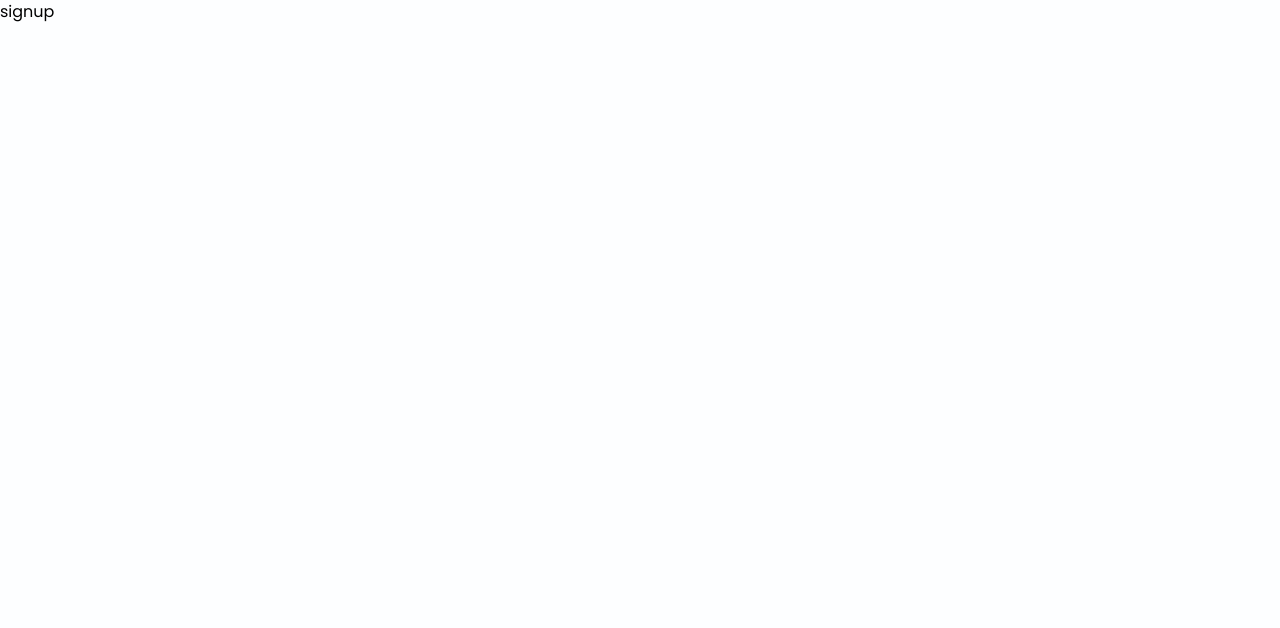
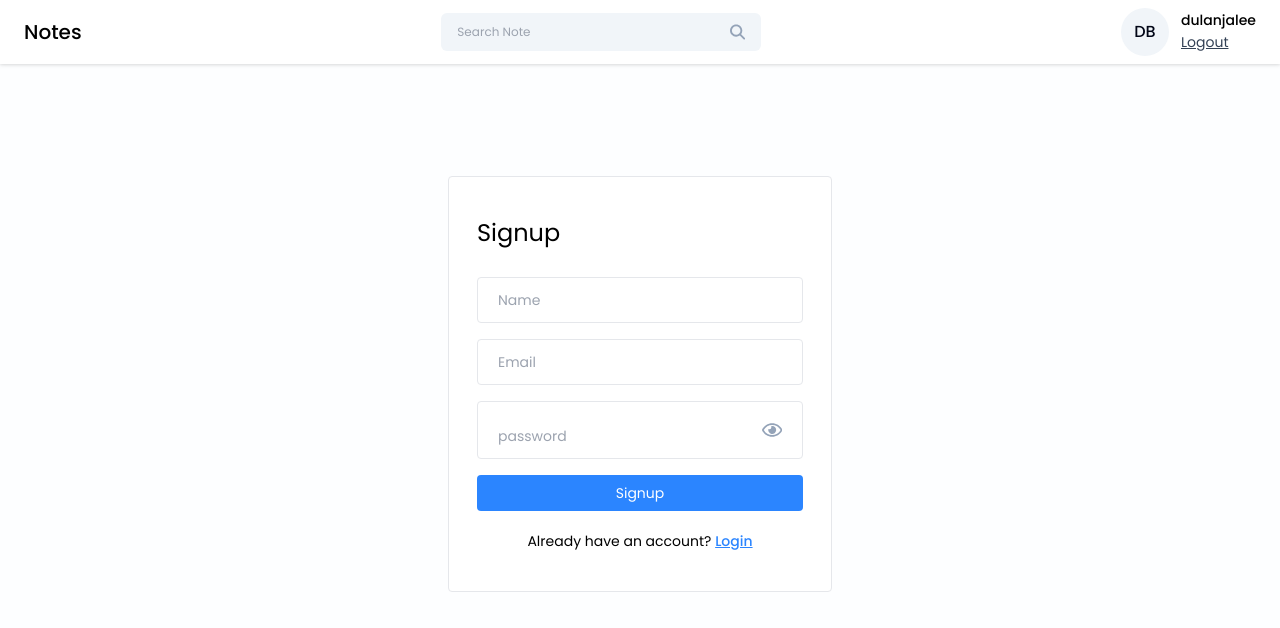
Before and after one commit to YakkaR1234/NotePad, a React (Vite) app in the folder frontend/notes-app/: page /signup in a window 1280 px wide. Shown: the top 628 px of the page. Built offline with nearby package versions, Linux system fonts and the light colour scheme.

Commit message:
FrontendDone-01

```diff
--- a/frontend/notes-app/package.json
+++ b/frontend/notes-app/package.json
@@ -13,6 +13,8 @@
     "react": "^18.3.1",
     "react-dom": "^18.3.1",
     "react-icons": "^5.2.1",
+    "react-modal": "^3.16.1",
+    "react-model": "^4.3.1",
     "react-router-dom": "^6.25.1"
   },
   "devDependencies": {
--- /dev/null
+++ b/frontend/notes-app/src/Pages/Home/AddEditNotes.jsx
@@ -0,0 +1,37 @@
+import TagInput from "../../components/input/TagInput";
+
+const AddEditNotes = () => {
+    return (
+      <div>
+        <div className="flex flex-col gap-2">
+          <label className="input-label">TITLE</label>
+          <input
+            type="text"
+            className="input-box text-2xl text-slate-950 outline-none"
+            placeholder="Go to the gym"
+          />
+        </div>
+
+        <div className="flex flex-col gap-2 mt-4">
+          <label className="input-label">CONTENT</label>
+          <textarea
+            type="text"
+            className="input-box text-sm text-slate-950 outline-none bg-slate-50 p-2 rounded"
+            placeholder="Content"
+            rows={10}
+          />
+        </div>
+
+        <div className="mt-3">
+          <label className="input-label">TAGS</label>
+          <TagInput/>
+        </div>
+
+        <button className="btn-primary font-medium mt-5 p-3" onClick={() => {}}>
+          ADD
+        </button>
+      </div>
+    );
+  };
+
+  export default AddEditNotes;
--- a/frontend/notes-app/src/Pages/Home/Home.jsx
+++ b/frontend/notes-app/src/Pages/Home/Home.jsx
@@ -1,11 +1,67 @@
+import { MdAdd } from "react-icons/md";
+import NoteCard from "../../components/Cards/NoteCard";
+import Navbar from "../../components/Navbar/navbar";
+import AddEditNotes from "./AddEditNotes";
+import { useState } from "react";
+import Modal from "react-modal";
+
+
 
 const Home = () => {
+  const [openAddEditModal, setOpenAddEditModal] = useState({
+    isShown: false,
+    type: "add",
+    data: null,
+  });
+
+  const handleOpenModal = () => {
+    setOpenAddEditModal({ isShown: true, type: "add", data: null });
+  };
+
+  const handleCloseModal = () => {
+    setOpenAddEditModal({ isShown: false, type: "add", data: null });
+  };
+
   return (
-    <div>
-        <h1>home</h1>
+    <>
+      <Navbar />
 
-    </div>
-  )
+      <div className="container mx-auto">
+        <div className="grid grid-cols-3 gap-4 mt-8">
+          <NoteCard
+            title="Sample Note"
+            date="July 27, 2024"
+            content="This is a sample note content"
+            tags={["#yakka"]}
+            isPinned={true}
+            onEdit={() => {}}
+            onDelete={() => {}}
+            onPinNote={() => {}}
+          />
+        </div>
+      </div>
+      <button
+        className="w-16 h-16 flex items-center justify-center rounded-2xl bg-primary hover:bg-blue-600 absolute right-10 bottom-10"
+        onClick={handleOpenModal}
+      >
+        <MdAdd className="text-[32px] text-white" />
+      </button>
+
+      <Modal
+        isOpen={openAddEditModal.isShown}
+        onRequestClose={handleCloseModal}
+        style={{
+          overlay: {
+            backgroundColor: "rgba(0,0,0,0.2)",
+          },
+        }}
+        className="w-[40%] max-h-3/4 bg-white rounded-md mx-auto mt-14 p-5 overflow-scroll"
+        contentLabel="Add or Edit Note"
+      >
+        <AddEditNotes />
+      </Modal>
+    </>
+  );
 }
 
-export default Home
+export default Home;
--- a/frontend/notes-app/src/Pages/Signup/Signup.jsx
+++ b/frontend/notes-app/src/Pages/Signup/Signup.jsx
@@ -1,11 +1,82 @@
+import { useState } from "react";
+import Navbar from "../../components/Navbar/navbar";
+import PasswordInput from "../../components/input/PasswordInput";
+import { Link } from "react-router-dom";
+import { validateEmail } from "../../utils/helper";
 
 const Signup = () => {
+  const [username, setUserName] = useState("");
+  const [email, setEmail] = useState("");
+  const [password, setPassword] = useState("");
+  const [error, setError] = useState("");
+
+  const handleSignup = async (e) => {
+    e.preventDefault();
+
+    if (!username) {
+      setError("Please enter your name");
+      return;
+    }
+    if (!validateEmail(email)) {
+      setError("Please enter a valid email");
+      return;
+    }
+    if (!password) {
+      setError("Please enter your password");
+      return;
+    }
+
+    setError("");
+
+    // Your signup logic here
+  };
+
   return (
-    <div>
-        <h1>signup</h1>
+    <>
+      <Navbar />
+      <div className="flex items-center justify-center mt-28">
+        <div className="w-96 border rounded bg-white px-7 py-10">
+          <form onSubmit={handleSignup}>
+            <h4 className="text-2xl mb-7">Signup</h4>
 
-    </div>
-  )
+            <input
+              type="text"
+              placeholder="Name"
+              className="input-box"
+              value={username}
+              onChange={(e) => setUserName(e.target.value)}
+            />
+
+            <input
+              type="text"
+              placeholder="Email"
+              className="input-box"
+              value={email}
+              onChange={(e) => setEmail(e.target.value)}
+            />
+
+            <PasswordInput
+              value={password}
+              onChange={(e) => setPassword(e.target.value)}
+            />
+
+            {error && <p className='text-red-500 text-xs pb-1'>{error}</p>}
+
+            <button type="submit" className="btn-primary">
+              Signup
+            </button>
+
+            <p className="text-sm text-center mt-4">
+              Already have an account?{' '}
+              <Link to="/login" className="font-medium text-primary underline">
+                Login
+              </Link>
+            </p>
+          </form>
+        </div>
+      </div>
+    </>
+  );
 }
 
-export default Signup
+export default Signup;
--- /dev/null
+++ b/frontend/notes-app/src/components/Cards/NoteCard.jsx
@@ -0,0 +1,37 @@
+import { MdOutlinePushPin, MdCreate, MdDelete } from "react-icons/md";
+
+const NoteCard = ({ title, date, content, tags, isPinned, onEdit, onDelete, onPinNote }) => {
+  return (
+    <div className="border rounded p-4 bg-white hover:shadow-xl transition-all ease-in-out">
+      <div className="flex items-center justify-between">
+        <div>
+          <h6 className="text-sm font-medium">{title}</h6>
+          <span className="text-xs text-slate-500">{date}</span>
+        </div>
+        <MdOutlinePushPin
+          className={`icon-btn ${isPinned ? 'text-primary' : 'text-slate-300'}`}
+          onClick={onPinNote}
+        />
+      </div>
+
+      <p className="mt-2 text-sm">{content?.slice(0, 60)}</p>
+
+      <div className="flex items-center justify-between mt-2">
+        <div className="text-xs text-slate-500">{tags}</div>
+
+        <div className="flex items-center gap-2">
+          <MdCreate
+            className="icon-btn hover:text-green-600"
+            onClick={onEdit}
+          />
+          <MdDelete
+            className="icon-btn hover:text-red-500"
+            onClick={onDelete}
+          />
+        </div>
+      </div>
+    </div>
+  );
+}
+
+export default NoteCard;
--- /dev/null
+++ b/frontend/notes-app/src/components/Cards/ProfileInfo.jsx
@@ -0,0 +1,20 @@
+import { getInitials } from "../../utils/helper";
+
+const ProfileInfo = ({ onLogOut }) => {
+  return (
+    <div className="flex items-center gap-3">
+      <div className="w-12 h-12 flex items-center justify-center rounded-full text-slate-950 font-medium bg-slate-100">
+        {getInitials("dululanjalee bandra")}
+      </div>
+
+      <div>
+        <p className="text-sm font-medium">dulanjalee</p>
+        <button className="text-sm text-slate-700 underline" onClick={onLogOut}>
+          Logout
+        </button>
+      </div>
+    </div>
+  );
+};
+
+export default ProfileInfo;
--- a/frontend/notes-app/src/components/Navbar/navbar.jsx
+++ b/frontend/notes-app/src/components/Navbar/navbar.jsx
@@ -1,11 +1,37 @@
+import { useNavigate } from "react-router-dom";
+import ProfileInfo from "../Cards/ProfileInfo";
+import SearchBar from "../SearchBar/SearchBar";
+import { useState } from "react";
 
 const Navbar = () => {
+
+  const [searchQuery,setSearchQuery]=useState("");
+
+  const navigate = useNavigate();
+
+  const onLogOut = () => {
+    navigate("/logout");
+  };
+
+  const handleSearch =()=>{}
+  const onClearSearch=()=>{setSearchQuery("")}
+
   return (
     <div className="bg-white flex items-center justify-between px-6 py-2 drop-shadow">
-        <h1 className="text-xl font-medium text-black py-2">Notes</h1>
+      <h1 className="text-xl font-medium text-black py-2">Notes</h1>
 
+      <SearchBar
+      value={searchQuery}
+      onChange={({target})=>
+      {setSearchQuery(target.value)}}
+
+      handleSearch={handleSearch}
+      onClearSearch={onClearSearch}
+      />
+
+      <ProfileInfo onLogOut={onLogOut} />
     </div>
-  )
-}
+  );
+};
 
-export default Navbar
+export default Navbar;
--- /dev/null
+++ b/frontend/notes-app/src/components/SearchBar/SearchBar.jsx
@@ -0,0 +1,21 @@
+import {FaMagnifyingGlass} from "react-icons/fa6";
+import {IoMdClose} from "react-icons/io"
+
+
+const SearchBar = ({value,onChange,handleSearch,onClearSearch}) => {
+  return (
+    <div className="w-80 flex items-center px-4 bg-slate-100 rounded-md">
+        <input type="text"
+        placeholder="Search Note"
+        className="w-full text-xs bg-transparent py-[11px] outline-none"
+        value={value}
+        onChange={onChange}/>
+
+        {value && <IoMdClose className="text-xl text-slate-500 cursor-pointer hover:text-black mr-3" onClick={onClearSearch}/>}
+      <FaMagnifyingGlass className="text-slate-400 cursor-pointer hover:text-black" onClick={handleSearch}/>
+
+    </div>
+  )
+}
+
+export default SearchBar
--- /dev/null
+++ b/frontend/notes-app/src/components/input/TagInput.jsx
@@ -0,0 +1,10 @@
+
+const TagInput = () => {
+  return (
+    <div>
+
+    </div>
+  )
+}
+
+export default TagInput
--- a/frontend/notes-app/src/index.css
+++ b/frontend/notes-app/src/index.css
@@ -17,13 +17,17 @@
   }
 }
 
-@layer components{
-  .input-box{
+@layer components {
+  .input-box {
     @apply w-full text-sm bg-transparent border-[1.5px] px-5 py-3 rounded mb-4 outline-none;
   }
-  .btn-primary{
+  .btn-primary {
     @apply w-full text-sm bg-primary text-white p-2 rounded my-1 hover:bg-blue-600;
-
   }
-
+  .icon-btn {
+    @apply text-xl text-slate-300 cursor-pointer hover:text-primary;
+  }
+  .input-label {
+    @apply text-xs text-slate-400;
+  }
 }
--- a/frontend/notes-app/src/utils/helper.js
+++ b/frontend/notes-app/src/utils/helper.js
@@ -2,3 +2,17 @@
     const regex = /^[^\s@]+@[^\s@]+\.[^\s@]+$/;
     return regex.test(email);
   }
+
+export const getInitials=(name)=>{
+  if(!name) return "";
+
+  const words=name.split(" ");
+  let initials="";
+
+  for (let i=0;i<Math.min(words.length,2);i++){
+    initials+=words[i][0];
+  }
+
+  return initials.toUpperCase();
+
+}
```
Also changed, not shown: 2 other files (tests, documents, lock files or other folders).
